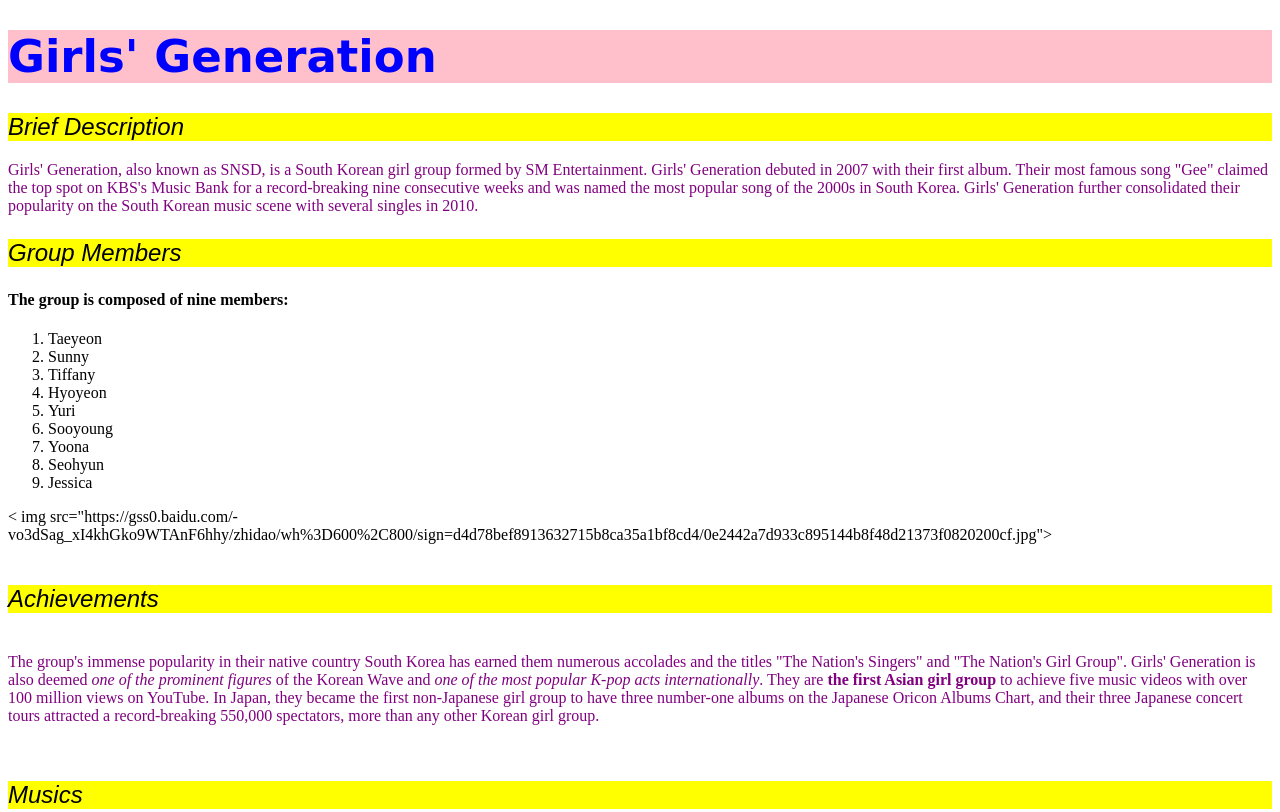
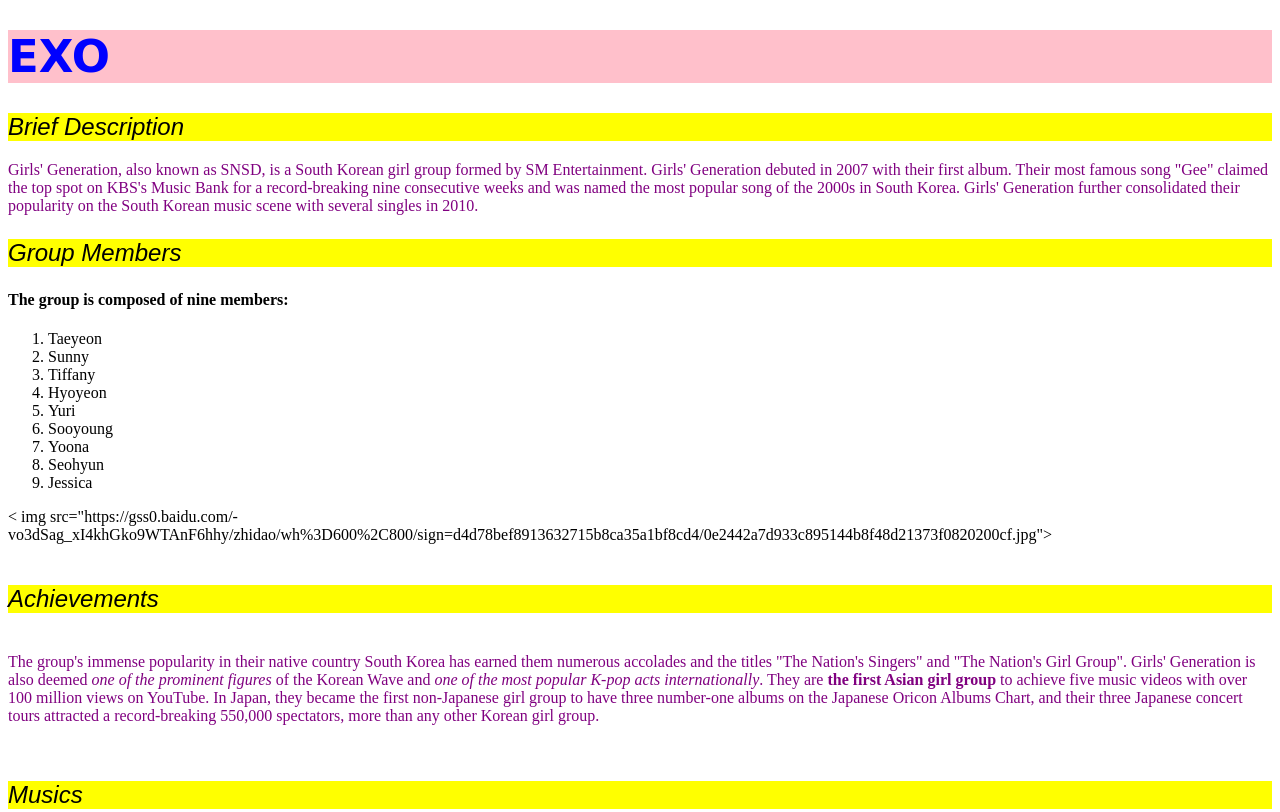
Before and after one commit to trtrtrjun/trtrtrjun.github.io, a plain HTML site: page index.html in a window 1280 px wide. Shown: the top 812 px of the page. Drawn offline with Linux system fonts and the light colour scheme.

Commit message:
Update index.html

```diff
--- a/index.html
+++ b/index.html
@@ -74,7 +74,7 @@
 
     <body>
 
-            <h1> Girls' Generation</h1>
+            <h1> EXO</h1>
 
 
 
```
